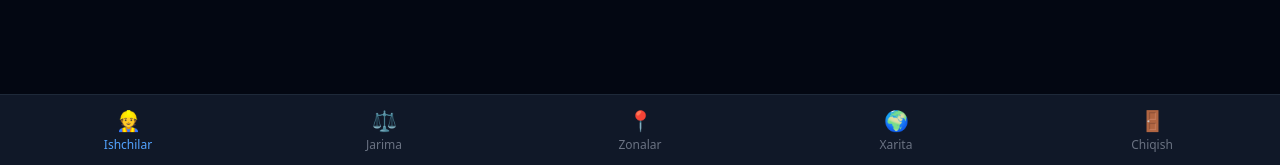
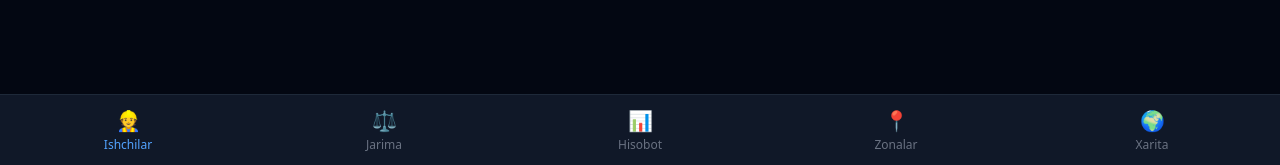
Before and after one commit to raxmatulloh631-boop/geo_location, a Django app: page /ishchilar/ in a window 1280 px wide. Shown: the part 635-800 px from the top of the page. Run offline with Django 5.2, Linux system fonts and the light colour scheme; a user stored in the database is signed in; data comes from the database, SQL or seed files in the repository.

Commit message:
Hisobot navigatsiyaga qo'shildi

```diff
--- a/ilova/templates/ishchilar.html
+++ b/ilova/templates/ishchilar.html
@@ -54,24 +54,19 @@
 <!-- Pastki navigatsiya -->
 <div class="fixed bottom-0 left-0 right-0 bg-gray-900 border-t border-gray-800 flex z-50">
     <a href="{% url 'ishchilar' %}" class="flex-1 flex flex-col items-center py-3 text-blue-400">
-        <span class="text-xl">👷</span>
-        <span class="text-xs mt-0.5">Ishchilar</span>
+        <span class="text-xl">👷</span><span class="text-xs mt-0.5">Ishchilar</span>
     </a>
     <a href="{% url 'jarima' %}" class="flex-1 flex flex-col items-center py-3 text-gray-500">
-        <span class="text-xl">⚖️</span>
-        <span class="text-xs mt-0.5">Jarima</span>
+        <span class="text-xl">⚖️</span><span class="text-xs mt-0.5">Jarima</span>
+    </a>
+    <a href="{% url 'hisobot' %}" class="flex-1 flex flex-col items-center py-3 text-gray-500">
+        <span class="text-xl">📊</span><span class="text-xs mt-0.5">Hisobot</span>
     </a>
     <a href="{% url 'zona' %}" class="flex-1 flex flex-col items-center py-3 text-gray-500">
-        <span class="text-xl">📍</span>
-        <span class="text-xs mt-0.5">Zonalar</span>
+        <span class="text-xl">📍</span><span class="text-xs mt-0.5">Zonalar</span>
     </a>
     <a href="{% url 'dashboard' %}" class="flex-1 flex flex-col items-center py-3 text-gray-500">
-        <span class="text-xl">🌍</span>
-        <span class="text-xs mt-0.5">Xarita</span>
-    </a>
-    <a href="{% url 'logout' %}" class="flex-1 flex flex-col items-center py-3 text-gray-500">
-        <span class="text-xl">🚪</span>
-        <span class="text-xs mt-0.5">Chiqish</span>
+        <span class="text-xl">🌍</span><span class="text-xs mt-0.5">Xarita</span>
     </a>
 </div>
 
--- a/ilova/templates/jarima.html
+++ b/ilova/templates/jarima.html
@@ -127,14 +127,14 @@
     <a href="{% url 'jarima' %}" class="flex-1 flex flex-col items-center py-3 text-blue-400">
         <span class="text-xl">⚖️</span><span class="text-xs mt-0.5">Jarima</span>
     </a>
+    <a href="{% url 'hisobot' %}" class="flex-1 flex flex-col items-center py-3 text-gray-500">
+        <span class="text-xl">📊</span><span class="text-xs mt-0.5">Hisobot</span>
+    </a>
     <a href="{% url 'zona' %}" class="flex-1 flex flex-col items-center py-3 text-gray-500">
         <span class="text-xl">📍</span><span class="text-xs mt-0.5">Zonalar</span>
     </a>
     <a href="{% url 'dashboard' %}" class="flex-1 flex flex-col items-center py-3 text-gray-500">
         <span class="text-xl">🌍</span><span class="text-xs mt-0.5">Xarita</span>
-    </a>
-    <a href="{% url 'logout' %}" class="flex-1 flex flex-col items-center py-3 text-gray-500">
-        <span class="text-xl">🚪</span><span class="text-xs mt-0.5">Chiqish</span>
     </a>
 </div>
 
```
